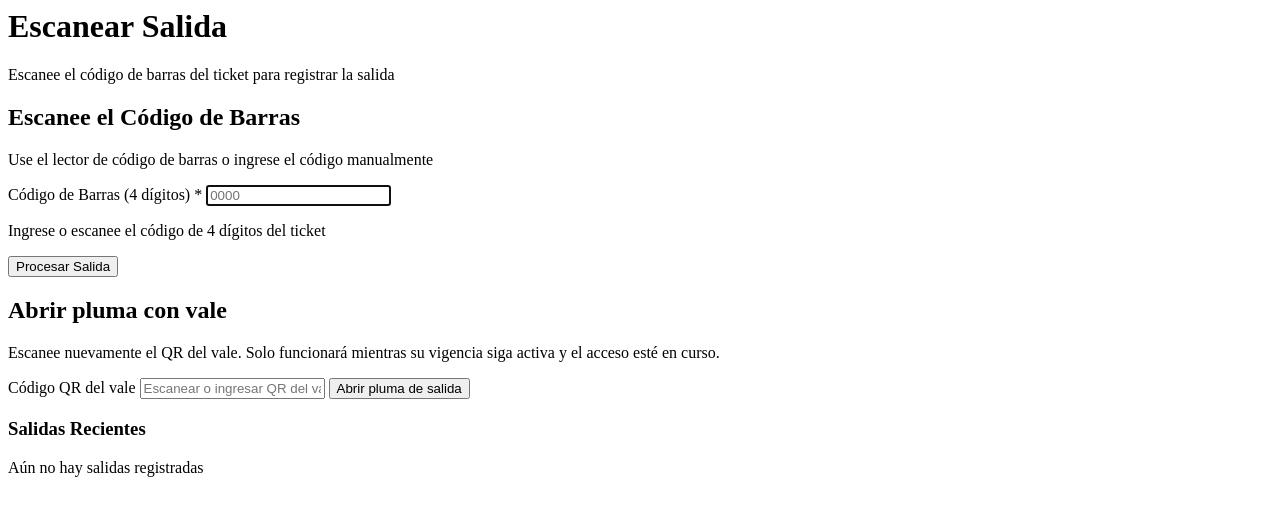
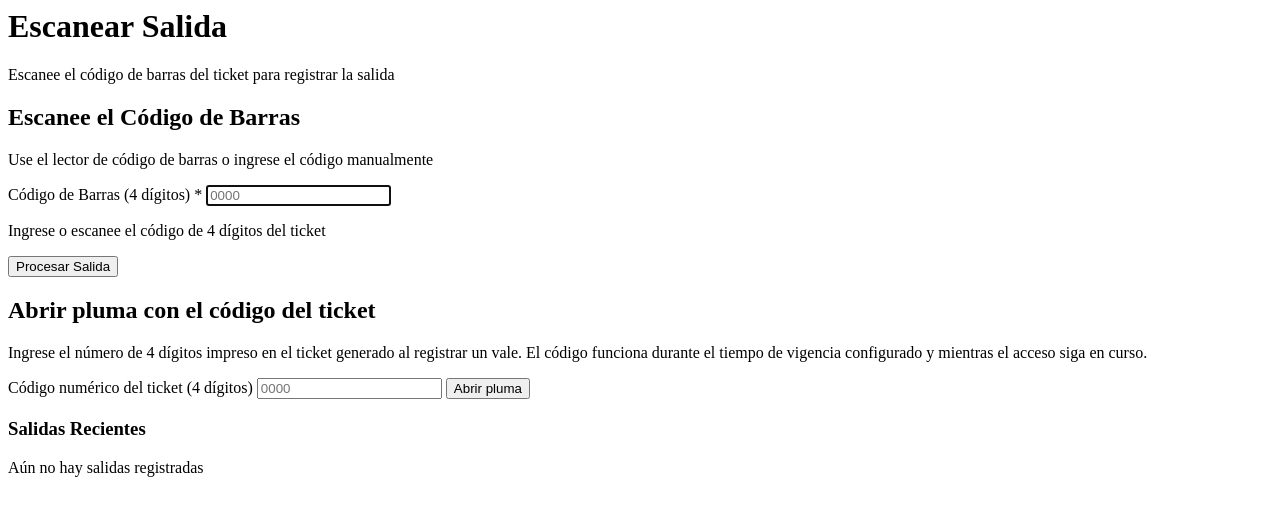
Before and after one commit to danjohn007/dunas, a PHP site: page /scan_exit.php in a window 1280 px wide. Shown: the top 516 px of the page. Run offline with PHP 8.4, Linux system fonts and the light colour scheme; some libraries are stand-ins or nearby versions.

Commit message:
Mejoras del sistema de dunas.

```diff
--- a/app/models/AccessLog.php
+++ b/app/models/AccessLog.php
@@ -118,10 +118,12 @@ class AccessLog {
     }
 
     public function getByTicket($ticketCode) {
-        $sql = "SELECT al.*, d.full_name as driver_name, u.plate_number, c.business_name as client_name
+        $sql = "SELECT al.*, d.full_name as driver_name, u.plate_number, c.business_name as client_name,
+                       v.id as voucher_id, v.status as voucher_status
                 FROM access_logs al
                 LEFT JOIN drivers d ON al.driver_id = d.id
                 LEFT JOIN units u ON al.unit_id = u.id
+                LEFT JOIN vouchers v ON v.used_by_access_log_id = al.id
                 JOIN clients c ON al.client_id = c.id
                 WHERE al.ticket_code = ?";
 
--- a/app/views/access/print_ticket.php
+++ b/app/views/access/print_ticket.php
@@ -140,8 +140,12 @@
             </h3>
             <ul class="text-sm text-blue-800 space-y-1">
                 <li><i class="fas fa-check text-blue-600 mr-2"></i>Entrada registrada exitosamente</li>
-                <li><i class="fas fa-check text-blue-600 mr-2"></i>Código QR: <strong><?php echo $access['ticket_code']; ?></strong></li>
+                <li><i class="fas fa-check text-blue-600 mr-2"></i>Número del ticket: <strong><?php echo $access['ticket_code']; ?></strong></li>
+                <?php if (($access['payment_method'] ?? '') === 'voucher'): ?>
+                <li><i class="fas fa-check text-blue-600 mr-2"></i>Para abrir la pluma de salida, ingrese el código numérico de este ticket durante su vigencia</li>
+                <?php else: ?>
                 <li><i class="fas fa-check text-blue-600 mr-2"></i>Al salir, escanee el código para registrar automáticamente</li>
+                <?php endif; ?>
                 <li><i class="fas fa-check text-blue-600 mr-2"></i>Se registrará con la capacidad máxima de <?php echo number_format(!empty($access['voucher_capacity']) ? $access['voucher_capacity'] : $access['capacity_liters']); ?> litros</li>
                 <?php if (!empty($access['cost'])): ?>
                 <li><i class="fas fa-check text-blue-600 mr-2"></i>Costo: <strong>$<?php echo number_format($access['cost'], 2); ?></strong></li>
--- a/app/views/access/scan_exit.php
+++ b/app/views/access/scan_exit.php
@@ -43,24 +43,24 @@
             <div class="inline-block bg-green-100 rounded-full p-4 mb-3">
                 <i class="fas fa-ticket-alt text-green-600 text-4xl"></i>
             </div>
-            <h2 class="text-xl font-semibold text-gray-900 mb-2">Abrir pluma con vale</h2>
-            <p class="text-gray-600">Escanee nuevamente el QR del vale. Solo funcionará mientras su vigencia siga activa y el acceso esté en curso.</p>
+            <h2 class="text-xl font-semibold text-gray-900 mb-2">Abrir pluma con el código del ticket</h2>
+            <p class="text-gray-600">Ingrese el número de 4 dígitos impreso en el ticket generado al registrar un vale. El código funciona durante el tiempo de vigencia configurado y mientras el acceso siga en curso.</p>
         </div>
-        <form id="voucherScanForm" class="max-w-md mx-auto">
-            <label for="voucherBarcodeInput" class="block text-sm font-medium text-gray-700 mb-2">Código QR del vale</label>
-            <input type="text" id="voucherBarcodeInput" autocomplete="off"
+        <form id="ticketCodeForm" class="max-w-md mx-auto">
+            <label for="ticketCodeInput" class="block text-sm font-medium text-gray-700 mb-2">Código numérico del ticket (4 dígitos)</label>
+            <input type="text" id="ticketCodeInput" inputmode="numeric" maxlength="4" pattern="[0-9]{4}" autocomplete="off" required
                    class="w-full text-center font-mono rounded-lg border-gray-300 focus:border-green-500 focus:ring-green-500 mb-4"
-                   placeholder="Escanear o ingresar QR del vale">
-            <button type="submit" id="voucherProcessBtn"
+                   placeholder="0000">
+            <button type="submit" id="ticketCodeProcessBtn"
                     class="w-full bg-green-600 hover:bg-green-700 text-white font-semibold py-3 px-4 rounded-lg">
-                <i class="fas fa-door-open mr-2"></i>Abrir pluma de salida
+                <i class="fas fa-door-open mr-2"></i>Abrir pluma
             </button>
         </form>
     </div>
 
     <!-- Resultado -->
     <div id="result" class="hidden"></div>
-    <div id="voucherResult" class="hidden"></div>
+    <div id="ticketCodeResult" class="hidden"></div>
 
     <!-- Historial de Salidas Recientes -->
     <div class="bg-white rounded-lg shadow-md p-6">
@@ -80,28 +80,32 @@ document.addEventListener('DOMContentLoaded', function() {
     const processBtn = document.getElementById('processBtn');
     const resultDiv = document.getElementById('result');
     const recentExits = document.getElementById('recentExits');
-    const voucherScanForm = document.getElementById('voucherScanForm');
-    const voucherBarcodeInput = document.getElementById('voucherBarcodeInput');
-    const voucherProcessBtn = document.getElementById('voucherProcessBtn');
-    const voucherResult = document.getElementById('voucherResult');
+    const ticketCodeForm = document.getElementById('ticketCodeForm');
+    const ticketCodeInput = document.getElementById('ticketCodeInput');
+    const ticketCodeProcessBtn = document.getElementById('ticketCodeProcessBtn');
+    const ticketCodeResult = document.getElementById('ticketCodeResult');
 
     let recentExitsList = [];
 
-    voucherScanForm.addEventListener('submit', async function(e) {
+    ticketCodeInput.addEventListener('input', function() {
+        this.value = this.value.replace(/[^0-9]/g, '').slice(0, 4);
+    });
+
+    ticketCodeForm.addEventListener('submit', async function(e) {
         e.preventDefault();
 
-        const barcode = voucherBarcodeInput.value.trim();
-        if (!barcode) {
-            showVoucherError('Ingrese o escanee el código QR del vale');
+        const ticketCode = ticketCodeInput.value.trim();
+        if (!/^[0-9]{4}$/.test(ticketCode)) {
+            showTicketCodeError('Ingrese el código numérico de 4 dígitos del ticket');
             return;
         }
 
-        voucherProcessBtn.disabled = true;
-        voucherProcessBtn.innerHTML = '<i class="fas fa-spinner fa-spin mr-2"></i>Verificando...';
+        ticketCodeProcessBtn.disabled = true;
+        ticketCodeProcessBtn.innerHTML = '<i class="fas fa-spinner fa-spin mr-2"></i>Verificando...';
 
         try {
             const formData = new FormData();
-            formData.append('barcode', barcode);
+            formData.append('ticket_code', ticketCode);
             const response = await fetch('<?php echo BASE_URL; ?>/access/processVoucherExit', {
                 method: 'POST',
                 body: formData
@@ -109,35 +113,35 @@ document.addEventListener('DOMContentLoaded', function() {
             const data = await response.json();
 
             if (data.success) {
-                showVoucherResult(data.message, true);
-                voucherBarcodeInput.value = '';
+                showTicketCodeResult(data.message, true);
+                ticketCodeInput.value = '';
                 playSuccessSound();
             } else {
-                showVoucherError(data.message);
+                showTicketCodeError(data.message);
             }
         } catch (error) {
-            showVoucherError('Error al procesar el vale: ' + error.message);
+            showTicketCodeError('Error al procesar el código del ticket: ' + error.message);
         } finally {
-            voucherProcessBtn.disabled = false;
-            voucherProcessBtn.innerHTML = '<i class="fas fa-door-open mr-2"></i>Abrir pluma de salida';
-            voucherBarcodeInput.focus();
+            ticketCodeProcessBtn.disabled = false;
+            ticketCodeProcessBtn.innerHTML = '<i class="fas fa-door-open mr-2"></i>Abrir pluma';
+            ticketCodeInput.focus();
         }
     });
 
-    function showVoucherResult(message, success) {
-        voucherResult.className = success
+    function showTicketCodeResult(message, success) {
+        ticketCodeResult.className = success
             ? 'bg-green-50 border-2 border-green-500 rounded-lg p-6 mb-6'
             : 'bg-red-50 border-2 border-red-500 rounded-lg p-6 mb-6';
-        voucherResult.innerHTML = '<p class="' + (success ? 'text-green-800' : 'text-red-800') + '">' +
+        ticketCodeResult.innerHTML = '<p class="' + (success ? 'text-green-800' : 'text-red-800') + '">' +
             message.replace(/[&<>"']/g, function(character) {
                 return {'&': '&amp;', '<': '&lt;', '>': '&gt;', '"': '&quot;', "'": '&#039;'}[character];
             }) + '</p>';
-        voucherResult.classList.remove('hidden');
-        setTimeout(() => voucherResult.classList.add('hidden'), 5000);
+        ticketCodeResult.classList.remove('hidden');
+        setTimeout(() => ticketCodeResult.classList.add('hidden'), 5000);
     }
 
-    function showVoucherError(message) {
-        showVoucherResult(message, false);
+    function showTicketCodeError(message) {
+        showTicketCodeResult(message, false);
     }
 
     // Auto-submit cuando se ingresan 4 dígitos
@@ -314,9 +318,9 @@ document.addEventListener('DOMContentLoaded', function() {
     // Mantener el foco en el input
     setInterval(() => {
         if (document.activeElement !== barcodeInput &&
-            document.activeElement !== voucherBarcodeInput &&
+            document.activeElement !== ticketCodeInput &&
             !processBtn.disabled &&
-            !voucherProcessBtn.disabled) {
+            !ticketCodeProcessBtn.disabled) {
             barcodeInput.focus();
         }
     }, 1000);
--- a/app/views/vouchers/validity.php
+++ b/app/views/vouchers/validity.php
@@ -1,7 +1,7 @@
 <div class="max-w-3xl mx-auto px-4 sm:px-6 lg:px-8">
     <div class="mb-6">
         <h1 class="text-3xl font-bold text-gray-900">Tiempo de vales</h1>
-        <p class="text-gray-600">Define cuánto tiempo puede reutilizarse un vale escaneado para abrir la pluma de salida.</p>
+        <p class="text-gray-600">Define cuánto tiempo será válido el código numérico del ticket generado al registrar un vale para abrir la pluma de salida.</p>
     </div>
 
     <div class="bg-white rounded-lg shadow-md p-6">
@@ -9,7 +9,7 @@
         <div class="bg-blue-50 border-l-4 border-blue-500 p-4 mb-6">
             <p class="text-blue-800">
                 Vigencia actual: <strong><?php echo number_format($validityMinutes); ?> minutos</strong>.
-                El tiempo se guarda en cada vale al registrarlo; los cambios aplican a los vales nuevos.
+                El tiempo se guarda en cada vale asociado a su ticket al registrarlo; los cambios aplican a los vales nuevos.
             </p>
         </div>
         <?php else: ?>
```
Also changed, not shown: app/controllers/AccessController.php (+16 -24 lines).
